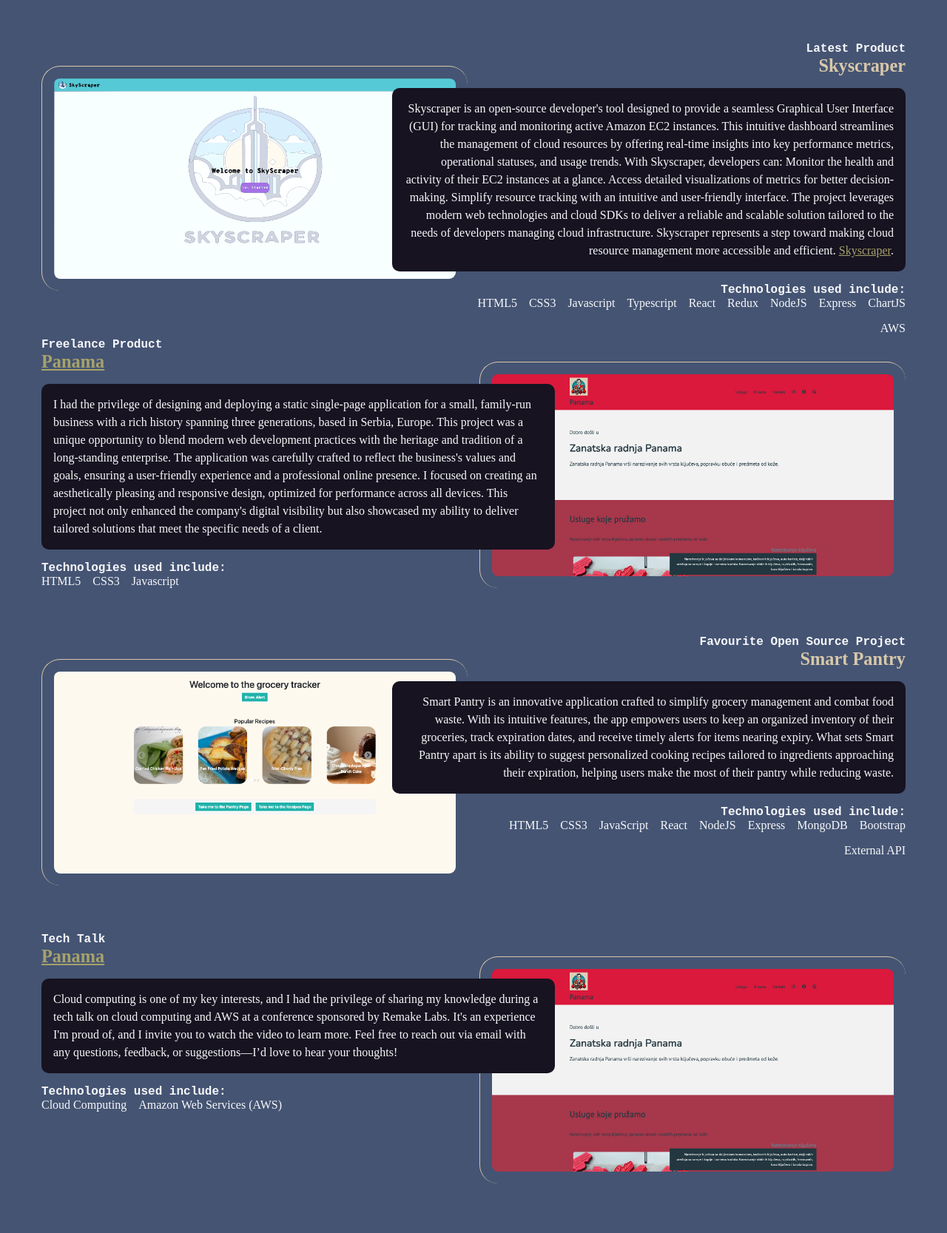
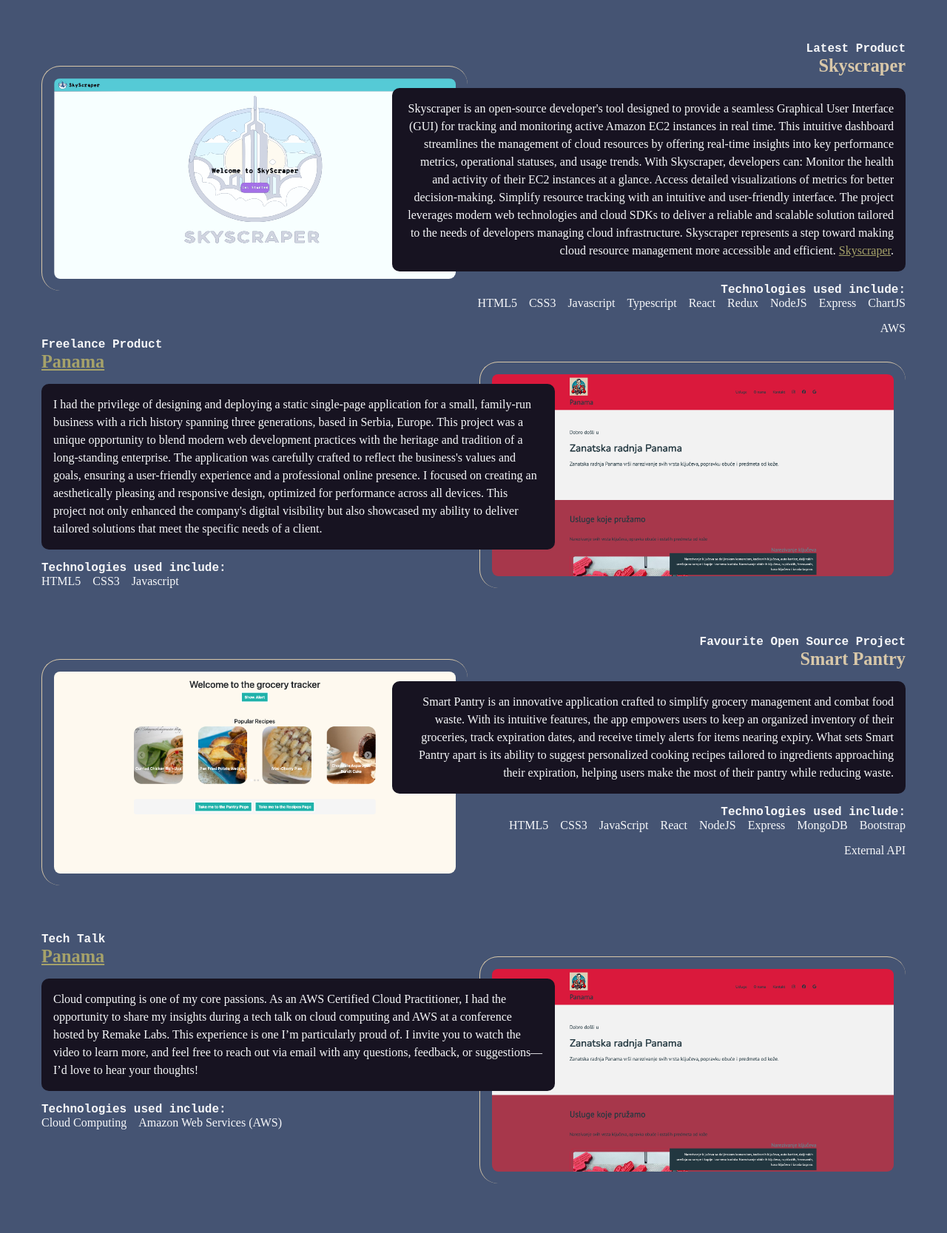
Before and after one commit to Nikolaa92/Nikolaa92.github.io, a website: page index.html in a window 1280 px wide. Shown: the part 731-2398 px from the top of the page at 74% size. Drawn offline with Linux system fonts and the light colour scheme.

Commit message:
content blackbox for techtalk

```diff
--- a/index.html
+++ b/index.html
@@ -43,7 +43,7 @@
             <h4>Latest Product</h4>
             <h3>Skyscraper</h3>
             <p class="blackbox">
-              Skyscraper is an open-source developer's tool designed to provide a seamless Graphical User Interface (GUI) for tracking and monitoring active Amazon EC2 instances. This intuitive dashboard streamlines the management of cloud resources by offering real-time insights into key performance metrics, operational statuses, and usage trends.
+              Skyscraper is an open-source developer's tool designed to provide a seamless Graphical User Interface (GUI) for tracking and monitoring active Amazon EC2 instances in real time. This intuitive dashboard streamlines the management of cloud resources by offering real-time insights into key performance metrics, operational statuses, and usage trends.
 
               With Skyscraper, developers can:
 
@@ -120,7 +120,7 @@
           <h4>Tech Talk</h4>
             <h3><a href="https://panamakljucevi.net/">Panama</a></h3>
           <p class="blackbox">
-            Cloud computing is one of my key interests, and I had the privilege of sharing my knowledge during a tech talk on cloud computing and AWS at a conference sponsored by Remake Labs. It's an experience I'm proud of, and I invite you to watch the video to learn more. Feel free to reach out via email with any questions, feedback, or suggestions—I’d love to hear your thoughts!
+            Cloud computing is one of my core passions. As an AWS Certified Cloud Practitioner, I had the opportunity to share my insights during a tech talk on cloud computing and AWS at a conference hosted by Remake Labs. This experience is one I’m particularly proud of. I invite you to watch the video to learn more, and feel free to reach out via email with any questions, feedback, or suggestions—I’d love to hear your thoughts!
           </p>
 
             <h4>Technologies used include:</h4>
```
